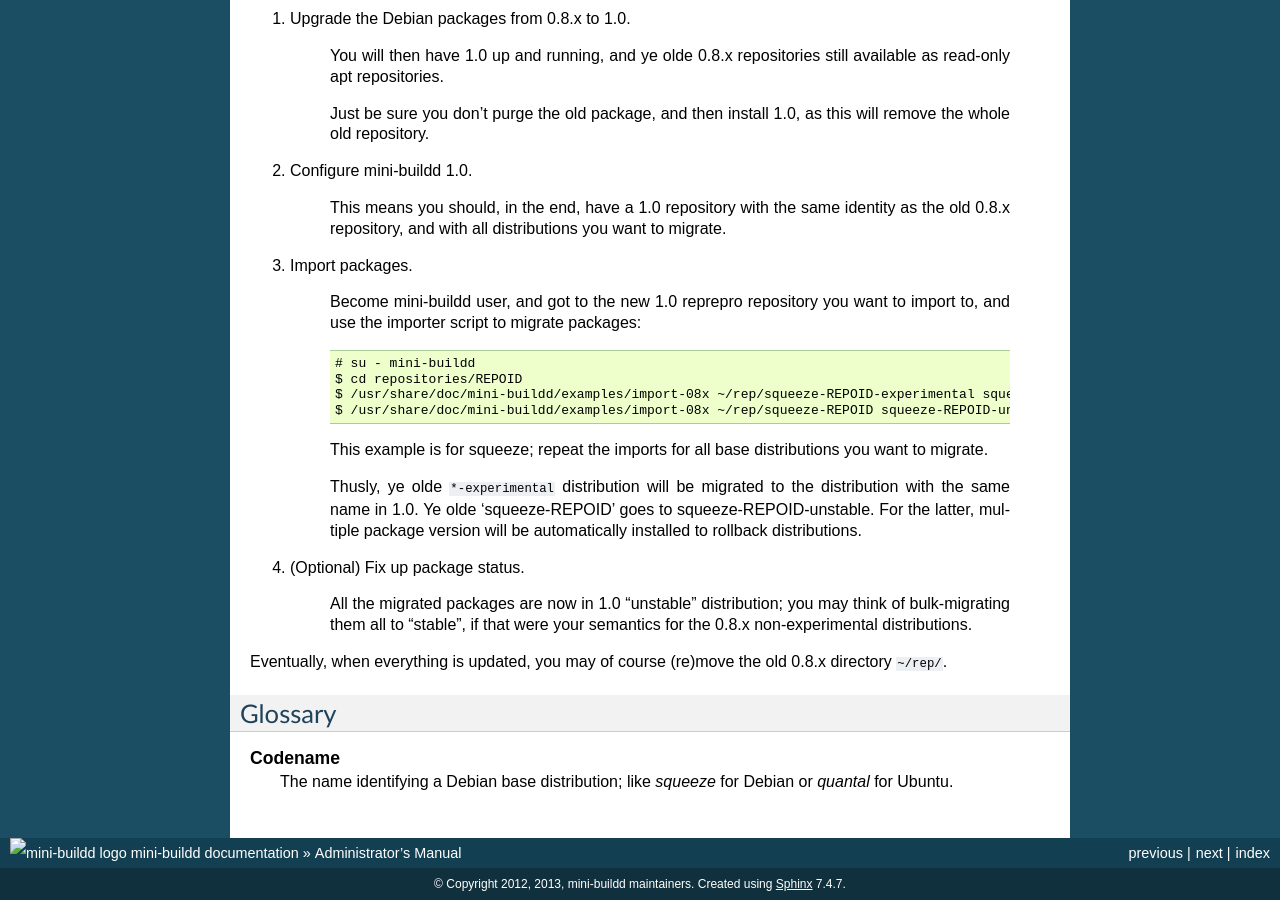
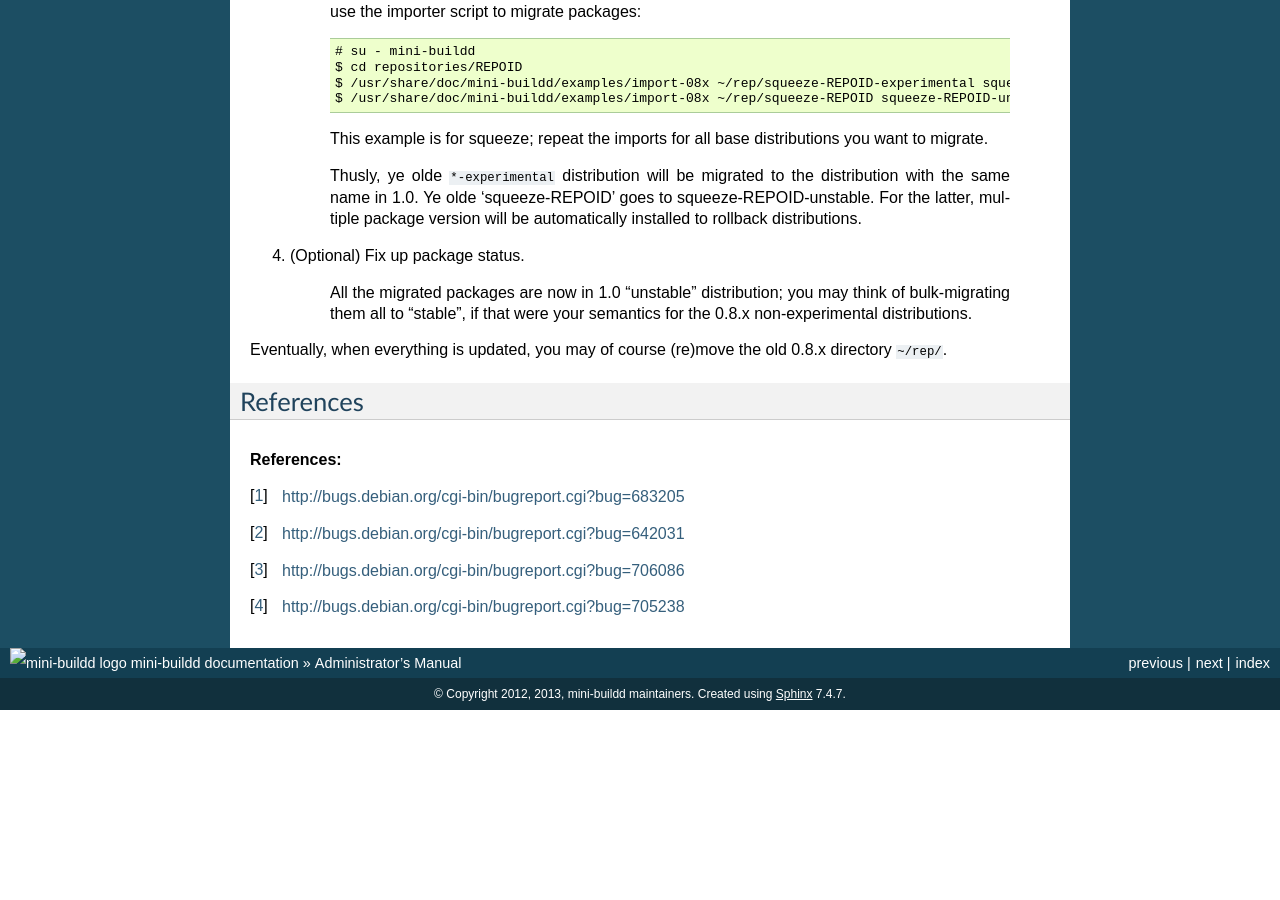
Before and after one commit to SwooshyCueb/mini-buildd, a Sphinx documentation site: the page built from doc/admin.rst, in a window 1280 px wide and 900 px high, scrolled down 6195 px. Built offline with Sphinx 7.4.7, drawn with Linux system fonts in a browser that asks for light colours; pages that are not in the unit, such as notebooks, are missing from menus; the version number could not be read and is left out; after the commit the page ends 6905 px from its top, so only the background shows below that; some of the changed text lies outside the part shown.

Commit message:
doc: Cumulated manual updates.
- Clean up references.
- Clean up glossary.

```diff
--- a/doc/admin.rst
+++ b/doc/admin.rst
@@ -429,12 +419,12 @@ Migrate from 0.8.x
 Eventually, when everything is updated, you may of course
 (re)move the old 0.8.x directory ``~/rep/``.
 
-********
-Glossary
-********
+**********
+References
+**********
 
-.. glossary::
-
-	 Codename
-		 The name identifying a Debian base distribution; like
-		 *squeeze* for Debian or *quantal* for Ubuntu.
+.. rubric:: References:
+.. [#debbug683205] http://bugs.debian.org/cgi-bin/bugreport.cgi?bug=683205
+.. [#debbug642031] http://bugs.debian.org/cgi-bin/bugreport.cgi?bug=642031
+.. [#debbug706086] http://bugs.debian.org/cgi-bin/bugreport.cgi?bug=706086
+.. [#debbug705238] http://bugs.debian.org/cgi-bin/bugreport.cgi?bug=705238
--- a/doc/index.rst
+++ b/doc/index.rst
@@ -26,6 +26,7 @@ Special pages
 	 :maxdepth: 1
 
 	 todo
+	 glossary
 	 Python package mini_buildd <modules>
 
 * :ref:`modindex`
```
Also changed, not shown: other parts of doc/admin.rst (+2 -12 lines), doc/glossary.rst (added, +19 -0 lines), doc/user.rst (+10 -10 lines).
